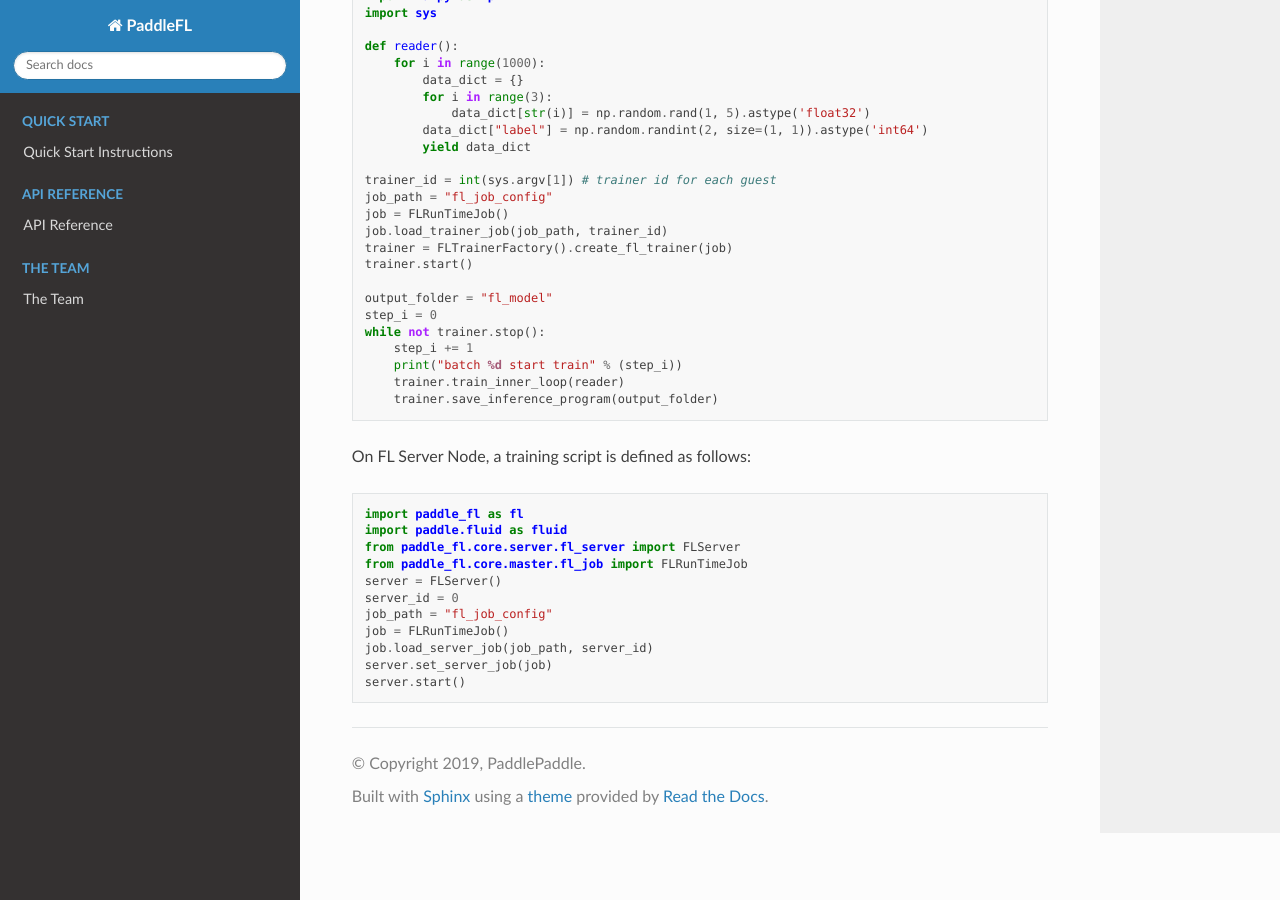
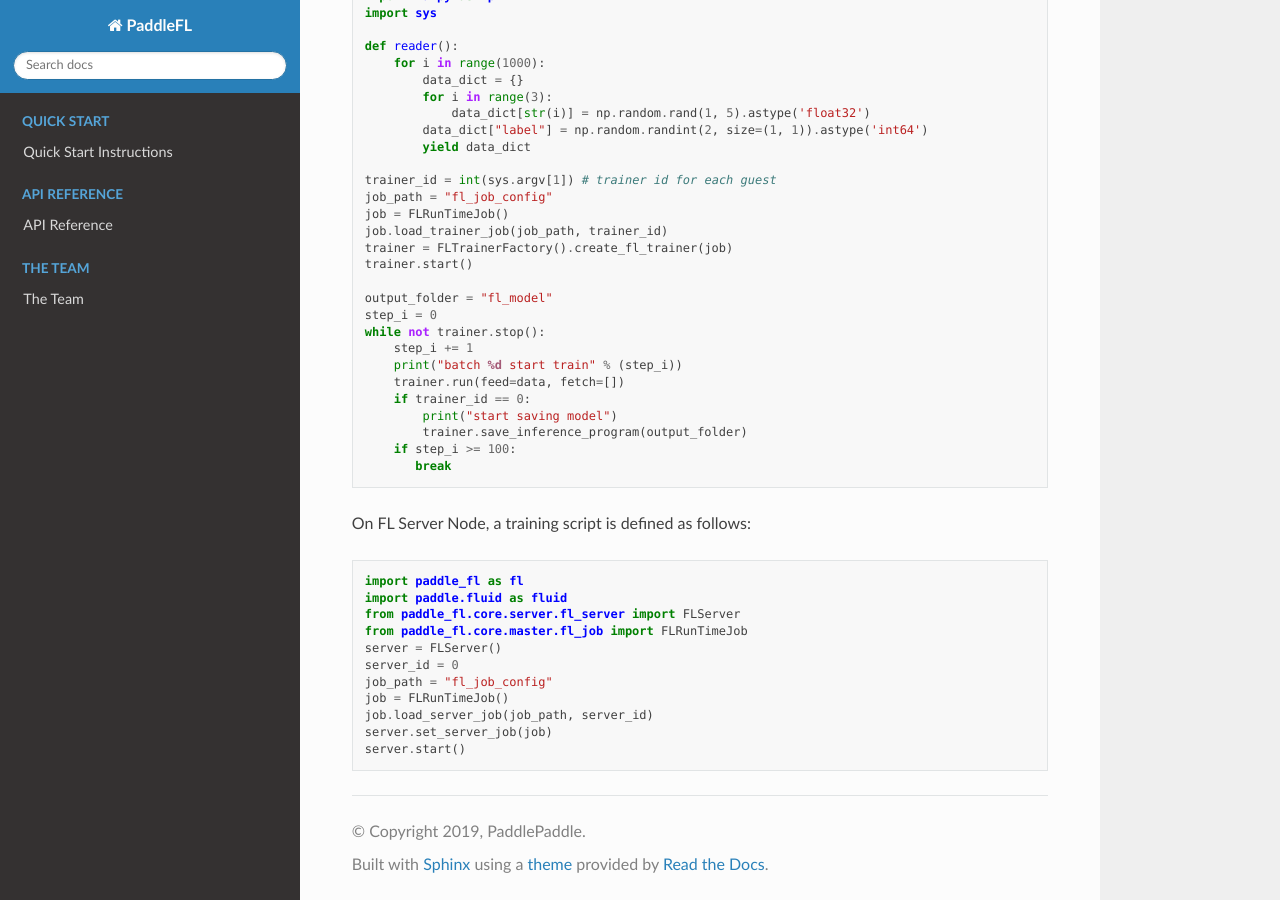
Before and after one commit to PaddlePaddle/PaddleFL, a Sphinx documentation site: the page built from docs/source/md/quick_start.md, in a window 1280 px wide and 900 px high, scrolled down 1533 px. Built offline with Sphinx 7.4.7 and the Read the Docs theme 2.0.0, drawn with Linux system fonts in a browser that asks for light colours.

Commit message:
refine quick start example

````diff
--- a/docs/source/md/quick_start.md
+++ b/docs/source/md/quick_start.md
@@ -88,8 +88,12 @@ step_i = 0
 while not trainer.stop():
     step_i += 1
     print("batch %d start train" % (step_i))
-    trainer.train_inner_loop(reader)
-    trainer.save_inference_program(output_folder)
+    trainer.run(feed=data, fetch=[])
+    if trainer_id == 0:
+        print("start saving model")
+        trainer.save_inference_program(output_folder)
+    if step_i >= 100:
+       break
 ```
 
 On FL Server Node, a training script is defined as follows:
````
